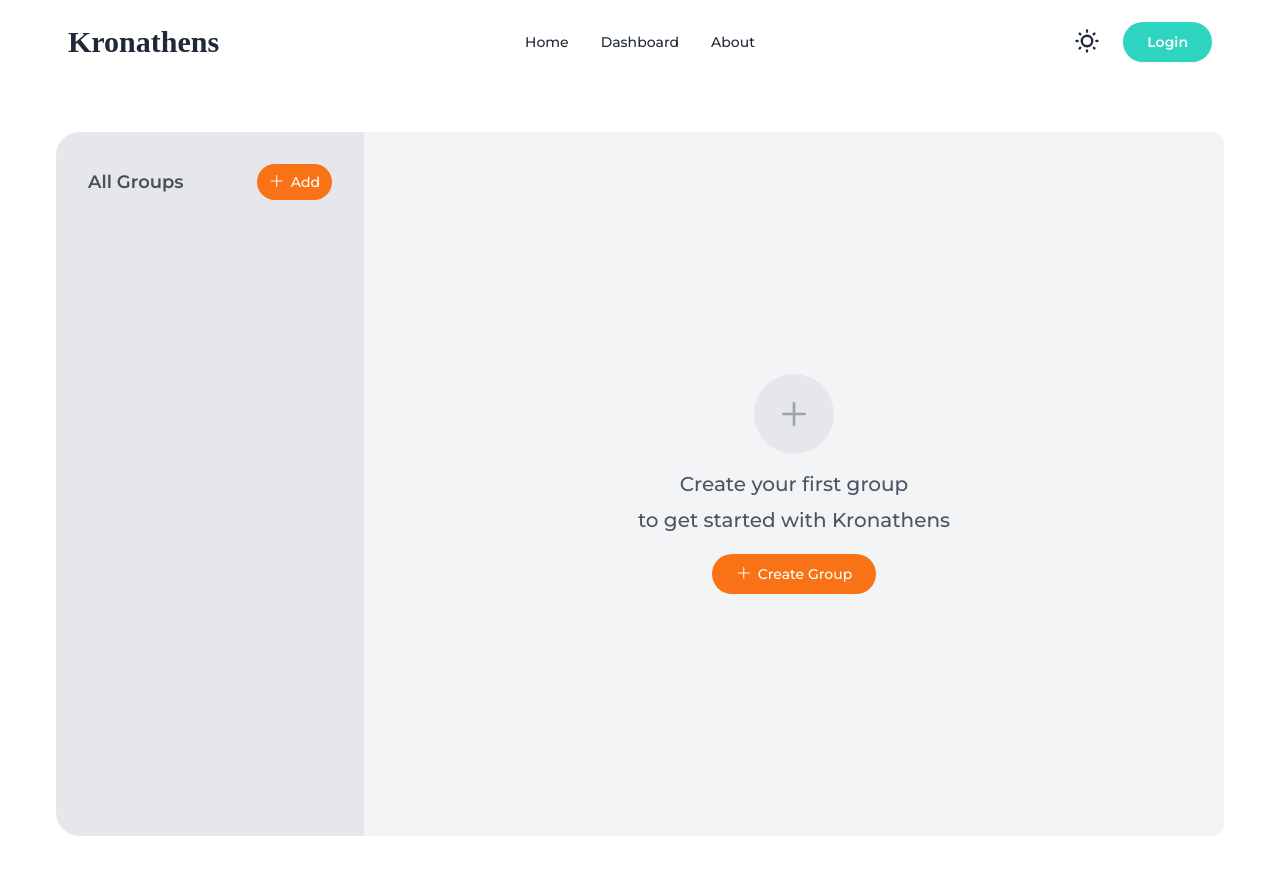
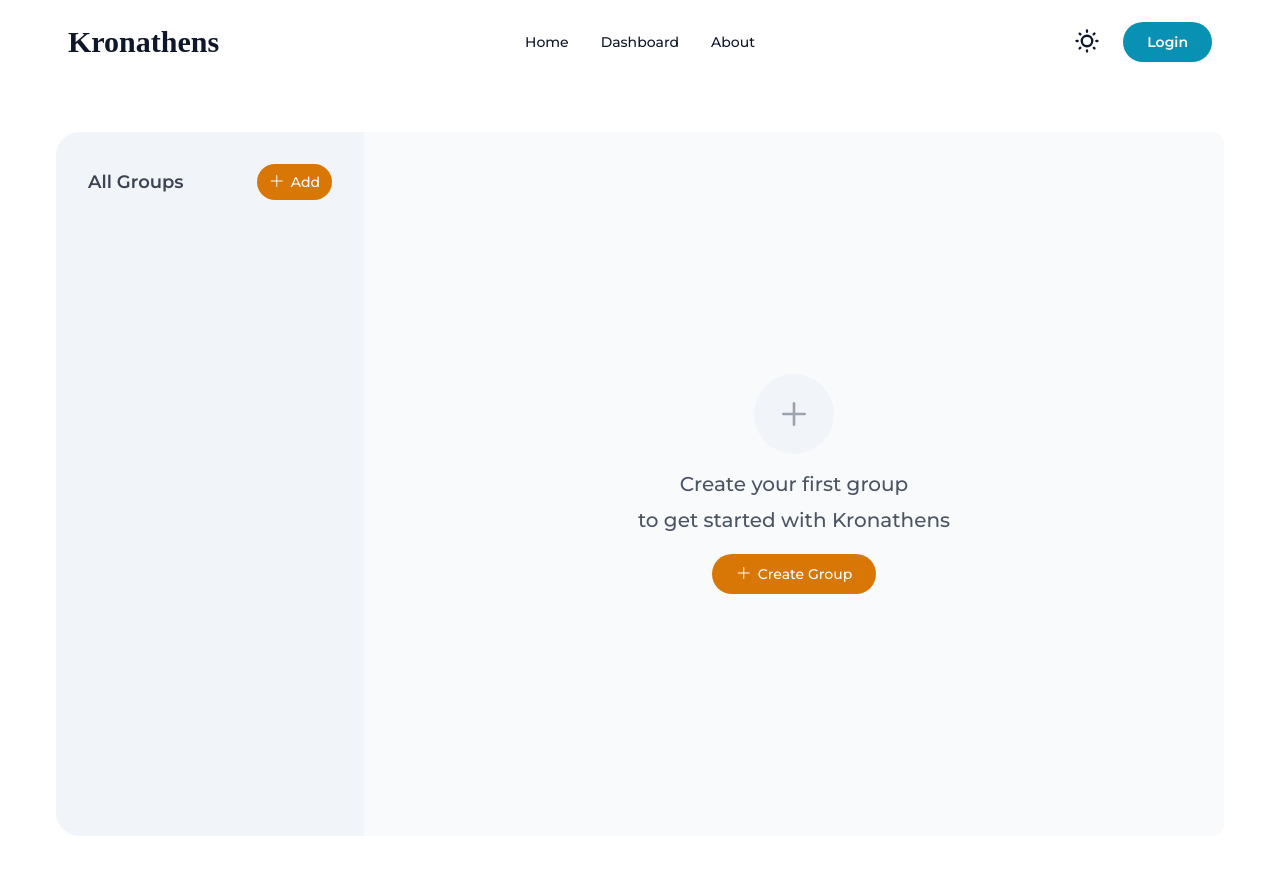
Before and after one commit to ufwjerryvu/PROJECT_Kronathens, a React (Create React App) app in the folder frontend/: page / in a window 1280 px wide. Shown: the top 874 px of the page. Built offline with nearby package versions, Linux system fonts and the light colour scheme; a web font is replaced by a local one.

Commit message:
fix: jump of group selection when new workspace added

```diff
--- a/frontend/src/components/dashboard/Sidebar.tsx
+++ b/frontend/src/components/dashboard/Sidebar.tsx
@@ -71,7 +71,8 @@ const Sidebar: React.FC<SidebarProps> = ({ groups, onAddGroup, onGroupSelect })
             setSelectedGroupId(lastGroup.id || '');
             onGroupSelect(lastGroup.id || '');
         }
-    }, [groups]);
+        /* The dependency was just `groups` now changed to `groups.length` so it doesn't jump. */
+    }, [groups.length]);
 
     /* Checking window size */
     const [showAddLabel, setShowAddLabel] = React.useState(true);
--- a/frontend/src/components/workspace/Workspace.tsx
+++ b/frontend/src/components/workspace/Workspace.tsx
@@ -1,7 +1,6 @@
 import React, { useState, useRef, useEffect } from 'react';
 import { ArrowLeft, X } from 'lucide-react';
 
-import { Group } from '../../interfaces/workspace/Group.tsx';
 import { Task } from '../../interfaces/workspace/Task.tsx';
 import { CardInformation } from '../../interfaces/dashboard/CardInformation';
 
@@ -12,10 +11,10 @@ interface WorkspaceProps {
     card: CardInformation | null;
 }
 
-/* Main workspace component for managing task groups and individual tasks with progress tracking */
+/* Main workspace component for managing task tasks and individual tasks with progress tracking */
 const Workspace = ({ isOpen, onClose, card }: WorkspaceProps) => {
-    /* Stores all task groups and their tasks */
-    const [groups, setGroups] = useState<Group[]>([]);
+    /* Stores all task tasks and their subtasks */
+    const [tasks, setTasks] = useState<Task[]>([]);
 
     /* Tracks currently edited item's ID */
     const [editingId, setEditingId] = useState<string | null>(null);
@@ -26,73 +25,73 @@ const Workspace = ({ isOpen, onClose, card }: WorkspaceProps) => {
     /* Reference for auto-focusing input fields */
     const inputRef = useRef<HTMLInputElement>(null);
 
-    /* Toggles completion status of a specific task within a group */
-    const toggleTask = (groupId: string, taskId: string) => {
-        setGroups(groups.map(group =>
-            group.id === groupId
+    /* Toggles completion status of a specific task within a Task */
+    const toggleTask = (TaskId: string, taskId: string) => {
+        setTasks(tasks.map(Task =>
+            Task.id === TaskId
                 ? {
-                    ...group,
-                    tasks: group.tasks.map(task =>
+                    ...Task,
+                    tasks: Task.tasks.map(task =>
                         task.id === taskId
                             ? { ...task, completed: !task.completed }
                             : task
                     )
                 }
-                : group
+                : Task
         ));
     };
 
-    /* Creates a new empty task group and enters edit mode */
-    const addGroup = () => {
+    /* Creates a new empty task Task and enters edit mode */
+    const addTask = () => {
         const id = Date.now().toString();
-        const newGroup: Group = {
+        const newTask: Task = {
             id,
             name: '',
             tasks: []
         };
-        setGroups([...groups, newGroup]);
+        setTasks([...tasks, newTask]);
         setEditingId(id);
         setNewName('');
     };
 
-    /* Adds a new task to specified group and enters edit mode */
-    const addTask = (groupId: string) => {
+    /* Adds a new task to specified Task and enters edit mode */
+    const addItem = (TaskId: string) => {
         const id = Date.now().toString();
-        setGroups(groups.map(group =>
-            group.id === groupId
+        setTasks(tasks.map(Task =>
+            Task.id === TaskId
                 ? {
-                    ...group,
-                    tasks: [...group.tasks, {
+                    ...Task,
+                    tasks: [...Task.tasks, {
                         id,
                         text: '',
                         completed: false,
                         weight: 1
                     }]
                 }
-                : group
+                : Task
         ));
         setEditingId(id);
         setNewName('');
     };
 
-    /* Removes specified group and all its tasks */
-    const removeGroup = (groupId: string) => {
-        setGroups(groups.filter(group => group.id !== groupId));
+    /* Removes specified Task and all its tasks */
+    const removeTask = (TaskId: string) => {
+        setTasks(tasks.filter(Task => Task.id !== TaskId));
     };
 
-    /* Removes a specific task from its parent group */
-    const removeTask = (groupId: string, taskId: string) => {
-        setGroups(groups.map(group =>
-            group.id === groupId
+    /* Removes a specific task from its parent Task */
+    const removeItem = (TaskId: string, taskId: string) => {
+        setTasks(tasks.map(Task =>
+            Task.id === TaskId
                 ? {
-                    ...group,
-                    tasks: group.tasks.filter(task => task.id !== taskId)
+                    ...Task,
+                    tasks: Task.tasks.filter(task => task.id !== taskId)
                 }
-                : group
+                : Task
         ));
     };
 
-    /* Initiates edit mode for a group or task */
+    /* Initiates edit mode for a Task or task */
     const startEdit = (id: string, currentName: string) => {
         setEditingId(id);
         setNewName(currentName);
@@ -105,14 +104,14 @@ const Workspace = ({ isOpen, onClose, card }: WorkspaceProps) => {
 
     /* Saves current edit and creates new item - used for quick sequential additions */
     const saveCurrentAndAddNew = (editId: string, text: string) => {
-        setGroups(prevGroups => {
-            const updatedGroups = prevGroups.map(group => {
-                if (group.id === editId) {
-                    return { ...group, name: text || 'New Task' };
+        setTasks(prevTasks => {
+            const updatedTasks = prevTasks.map(Task => {
+                if (Task.id === editId) {
+                    return { ...Task, name: text || 'New Task' };
                 }
                 return {
-                    ...group,
-                    tasks: group.tasks.map(task =>
+                    ...Task,
+                    tasks: Task.tasks.map(task =>
                         task.id === editId
                             ? { ...task, text: text || 'New Item' }
                             : task
@@ -120,13 +119,13 @@ const Workspace = ({ isOpen, onClose, card }: WorkspaceProps) => {
                 };
             });
 
-            /* Check if editing task within group or group itself */
-            const group = updatedGroups.find(g => g.tasks.some(t => t.id === editId));
+            /* Check if editing task within Task or Task itself */
+            const Task = updatedTasks.find(g => g.tasks.some(t => t.id === editId));
 
-            if (group) {
+            if (Task) {
                 const newId = Date.now().toString();
-                return updatedGroups.map(g =>
-                    g.id === group.id
+                return updatedTasks.map(g =>
+                    g.id === Task.id
                         ? {
                             ...g,
                             tasks: [...g.tasks, { id: newId, text: '', completed: false, weight: 1 }]
@@ -136,7 +135,7 @@ const Workspace = ({ isOpen, onClose, card }: WorkspaceProps) => {
             }
 
             const newId = Date.now().toString();
-            return [...updatedGroups, { id: newId, name: '', tasks: [] }];
+            return [...updatedTasks, { id: newId, name: '', tasks: [] }];
         });
 
         setTimeout(() => {
@@ -156,14 +155,14 @@ const Workspace = ({ isOpen, onClose, card }: WorkspaceProps) => {
             const currentValue = newName.trim();
             const newId = Date.now().toString();
 
-            setGroups(prevGroups => {
-                const updatedGroups = prevGroups.map(group => {
-                    if (group.id === editingId) {
-                        return { ...group, name: currentValue || 'New Task' };
+            setTasks(prevTasks => {
+                const updatedTasks = prevTasks.map(Task => {
+                    if (Task.id === editingId) {
+                        return { ...Task, name: currentValue || 'New Task' };
                     }
                     return {
-                        ...group,
-                        tasks: group.tasks.map(task =>
+                        ...Task,
+                        tasks: Task.tasks.map(task =>
                             task.id === editingId
                                 ? { ...task, text: currentValue || 'New Item' }
                                 : task
@@ -171,11 +170,11 @@ const Workspace = ({ isOpen, onClose, card }: WorkspaceProps) => {
                     };
                 });
 
-                const group = updatedGroups.find(g => g.tasks.some(t => t.id === editingId));
+                const Task = updatedTasks.find(g => g.tasks.some(t => t.id === editingId));
 
-                if (group) {
-                    return updatedGroups.map(g =>
-                        g.id === group.id
+                if (Task) {
+                    return updatedTasks.map(g =>
+                        g.id === Task.id
                             ? {
                                 ...g,
                                 tasks: [...g.tasks, { id: newId, text: '', completed: false, weight: 1 }]
@@ -184,7 +183,7 @@ const Workspace = ({ isOpen, onClose, card }: WorkspaceProps) => {
                     );
                 }
 
-                return [...updatedGroups, { id: newId, name: '', tasks: [] }];
+                return [...updatedTasks, { id: newId, name: '', tasks: [] }];
             });
 
             setEditingId(newId);
@@ -197,13 +196,13 @@ const Workspace = ({ isOpen, onClose, card }: WorkspaceProps) => {
         if (!editingId) return;
 
         const value = newName.trim();
-        setGroups(groups.map(group => {
-            if (group.id === editingId) {
-                return { ...group, name: value || 'New Task' };
+        setTasks(tasks.map(Task => {
+            if (Task.id === editingId) {
+                return { ...Task, name: value || 'New Task' };
             }
             return {
-                ...group,
-                tasks: group.tasks.map(task =>
+                ...Task,
+                tasks: Task.tasks.map(task =>
                     task.id === editingId
                         ? { ...task, text: value || 'New Item' }
                         : task
@@ -223,10 +222,10 @@ const Workspace = ({ isOpen, onClose, card }: WorkspaceProps) => {
     }, [editingId]);
 
     /* Calculate completion statistics based on task weights */
-    const totalWeight = groups.reduce((acc, group) =>
-        acc + group.tasks.reduce((sum, task) => sum + task.weight, 0), 0);
-    const completedWeight = groups.reduce((acc, group) =>
-        acc + group.tasks.filter(t => t.completed).reduce((sum, task) => sum + task.weight, 0), 0);
+    const totalWeight = tasks.reduce((acc, Task) =>
+        acc + Task.tasks.reduce((sum, task) => sum + task.weight, 0), 0);
+    const completedWeight = tasks.reduce((acc, Task) =>
+        acc + Task.tasks.filter(t => t.completed).reduce((sum, task) => sum + task.weight, 0), 0);
     const completionPercentage = totalWeight ? Math.round((completedWeight / totalWeight) * 100) : 0;
 
     return (
@@ -262,13 +261,13 @@ const Workspace = ({ isOpen, onClose, card }: WorkspaceProps) => {
                             <div className="text-xs mt-1">{completionPercentage}% Complete</div>
                         </div>
 
-                        {/* Task groups section */}
+                        {/* Task tasks section */}
                         <div className="space-y-4">
-                            {groups.map(group => (
-                                <div key={group.id} className="space-y-2">
-                                    {/* Group header with edit/remove controls */}
+                            {tasks.map(Task => (
+                                <div key={Task.id} className="space-y-2">
+                                    {/* Task header with edit/remove controls */}
                                     <div className="flex items-center justify-between pl-2 mb-2">
-                                        {editingId === group.id ? (
+                                        {editingId === Task.id ? (
                                             <input
                                                 ref={inputRef}
                                                 type="text"
@@ -282,13 +281,13 @@ const Workspace = ({ isOpen, onClose, card }: WorkspaceProps) => {
                                         ) : (
                                             <div
                                                 className="text-lg font-medium cursor-pointer break-words"
-                                                onClick={() => startEdit(group.id, group.name)}
+                                                onClick={() => startEdit(Task.id, Task.name)}
                                             >
-                                                {group.name}
+                                                {Task.name}
                                             </div>
                                         )}
                                         <button
-                                            onClick={() => removeGroup(group.id)}
+                                            onClick={() => removeTask(Task.id)}
                                             className="p-1 hover:text-red-500 transition-colors"
                                         >
                                             <X size={14} />
@@ -296,7 +295,7 @@ const Workspace = ({ isOpen, onClose, card }: WorkspaceProps) => {
                                     </div>
 
                                     {/* Tasks list with completion toggles and weight controls */}
-                                    {group.tasks.map(task => (
+                                    {Task.tasks.map(task => (
                                         <div
                                             key={task.id}
                                             className="group"
@@ -307,7 +306,7 @@ const Workspace = ({ isOpen, onClose, card }: WorkspaceProps) => {
                                                             ? 'bg-green-500'
                                                             : 'border-2 border-base-300'
                                                         } flex items-center justify-center transition-colors duration-200`}
-                                                    onClick={() => toggleTask(group.id, task.id)}
+                                                    onClick={() => toggleTask(Task.id, task.id)}
                                                 >
                                                     {task.completed && (
                                                         <svg className="w-3 h-3 text-white" viewBox="0 0 24 24" fill="none" stroke="currentColor">
@@ -339,8 +338,8 @@ const Workspace = ({ isOpen, onClose, card }: WorkspaceProps) => {
                                                 )}
                                                 <div className="flex items-center gap-1">
                                                     <button
-                                                        onClick={() => setGroups(groups.map(g =>
-                                                            g.id === group.id
+                                                        onClick={() => setTasks(tasks.map(g =>
+                                                            g.id === Task.id
                                                                 ? {
                                                                     ...g,
                                                                     tasks: g.tasks.map(t =>
@@ -357,8 +356,8 @@ const Workspace = ({ isOpen, onClose, card }: WorkspaceProps) => {
                                                     </button>
                                                     <span className="text-xs w-6 text-center">{task.weight}</span>
                                                     <button
-                                                        onClick={() => setGroups(groups.map(g =>
-                                                            g.id === group.id
+                                                        onClick={() => setTasks(tasks.map(g =>
+                                                            g.id === Task.id
                                                                 ? {
                                                                     ...g,
                                                                     tasks: g.tasks.map(t =>
@@ -374,7 +373,7 @@ const Workspace = ({ isOpen, onClose, card }: WorkspaceProps) => {
                                                         +
                                                     </button>
                                                     <button
-                                                        onClick={() => removeTask(group.id, task.id)}
+                                                        onClick={() => removeItem(Task.id, task.id)}
                                                         className="opacity-0 group-hover:opacity-100 transition-opacity p-1 hover:text-red-500 transition-colors"
                                                     >
                                                         <X size={14} />
@@ -386,7 +385,7 @@ const Workspace = ({ isOpen, onClose, card }: WorkspaceProps) => {
 
                                     {/* Add new task button */}
                                     <button
-                                        onClick={() => addTask(group.id)}
+                                        onClick={() => addItem(Task.id)}
                                         className="w-full text-left py-1.5 pl-16 text-xs text-base-content/50 hover:bg-base-300/20 rounded-lg"
                                     >
                                         + Add item
@@ -395,9 +394,9 @@ const Workspace = ({ isOpen, onClose, card }: WorkspaceProps) => {
                             ))}
                         </div>
 
-                        {/* Add new group button */}
+                        {/* Add new Task button */}
                         <button
-                            onClick={addGroup}
+                            onClick={addTask}
                             className="w-full text-left py-1.5 pl-2 text-xs text-base-content/50 hover:bg-base-300/20 rounded-lg"
                         >
                             + Add Task
--- a/frontend/src/interfaces/dashboard/CardInformation.ts
+++ b/frontend/src/interfaces/dashboard/CardInformation.ts
@@ -1,3 +1,5 @@
+import { Task } from '../../interfaces/workspace/Task.tsx';
+
 export interface CardInformation {
     id: number,
     title: string,
@@ -5,4 +7,5 @@ export interface CardInformation {
     dateModified: Date,
     completionPercentage: number,
     taskCount: number
+    tasks: Task[]
 };
--- a/frontend/tailwind.config.js
+++ b/frontend/tailwind.config.js
@@ -35,34 +35,65 @@ module.exports = {
       {
         light: {
           ...require("daisyui/src/theming/themes")["light"],
-          primary: "#2dd4bf",           // Teal 400
+          // Primary: Rich teal - modern, professional, versatile
+          primary: "#0891b2",           // Cyan 600 - balanced saturation for good visibility
           "primary-content": "#ffffff",
-          secondary: "#f97316",         // Orange 500
+          "primary-focus": "#0e7490",   // Cyan 700 - deeper for focus states
+          "primary-light": "#cffafe",   // Cyan 100 - subtle background
+
+          // Secondary: Warm amber - energetic complement to teal
+          secondary: "#d97706",         // Amber 600 - rich amber for strong accents
           "secondary-content": "#ffffff",
-          "secondary-focus": "#ea580c", // Orange 600
-          "secondary-light": "#ffedd5", // Orange 100
-          accent: "#06b6d4",           // Cyan 500
-          neutral: "#6b7280",        // Using gray-500 color
+          "secondary-focus": "#b45309", // Amber 700 - deeper for focus
+          "secondary-light": "#fef3c7", // Amber 100 - subtle background
+
+          // Accent: Soft purple - distinctive without overwhelming
+          accent: "#7c3aed",           // Violet 600 - vivid but not harsh
+          "accent-content": "#ffffff",
+          "accent-focus": "#6d28d9",    // Violet 700 - deeper for focus
+          "accent-light": "#ede9fe",    // Violet 100 - subtle background
+
+          // Neutral: Slate tones - sophisticated gray with subtle blue undertones
+          neutral: "#475569",           // Slate 600 - perfect contrast for text
           "neutral-content": "#ffffff",
+          "neutral-focus": "#334155",    // Slate 700 - deeper for focus
+
+          // Base colors: Clean with subtle depth variations
           "base-100": "#ffffff",
-          "base-200": "#f3f4f6",
-          "base-300": "#e5e7eb",
+          "base-200": "#f8fafc",        // Slate 50 - more refined differentiation
+          "base-300": "#f1f5f9",        // Slate 100 - subtle differentiation
+          "base-content": "#0f172a",    // Slate 900 - ideal text contrast
         },
         dark: {
           ...require("daisyui/src/theming/themes")["dark"],
-          primary: "#5eead4",           // Teal 300
-          "primary-content": "#134e4a", // Teal 900
-          secondary: "#fb923c",         // Orange 400
-          "secondary-content": "#431407", // Orange 950
-          "secondary-focus": "#f97316", // Orange 500
-          "secondary-light": "#7c2d12", // Orange 900
-          accent: "#22d3ee",           // Cyan 400
-          neutral: "#1f2937",          // Gray 800
-          neutral: "#6b7280",        // Using gray-500 color
-          "neutral-content": "#ffffff",
-          "base-100": "#111827",       // Gray 900
-          "base-200": "#1f2937",       // Gray 800
-          "base-300": "#374151",       // Gray 700
+          // Primary: Brighter teal for dark mode visibility
+          primary: "#22d3ee",           // Cyan 400 - vibrant for dark backgrounds
+          "primary-content": "#164e63", // Cyan 900 - dark text on light buttons
+          "primary-focus": "#06b6d4",   // Cyan 500 - focus state
+          "primary-light": "#155e75",   // Cyan 800 - subtle backgrounds
+
+          // Secondary: Bright amber for contrast against dark backgrounds
+          secondary: "#f59e0b",         // Amber 500 - vibrant but not harsh
+          "secondary-content": "#78350f", // Amber 900 - dark text on light buttons
+          "secondary-focus": "#d97706", // Amber 600 - focus state
+          "secondary-light": "#92400e", // Amber 800 - subtle backgrounds
+
+          // Accent: Brighter violet for visibility in dark mode
+          accent: "#8b5cf6",           // Violet 500 - rich accent
+          "accent-content": "#4c1d95",  // Violet 900 - dark text on light buttons
+          "accent-focus": "#7c3aed",    // Violet 600 - focus state
+          "accent-light": "#6d28d9",    // Violet 700 - subtle backgrounds
+
+          // Neutral: Lighter grays for better visibility
+          neutral: "#94a3b8",          // Slate 400 - optimal contrast for dark mode
+          "neutral-content": "#0f172a", // Slate 900 - text color
+          "neutral-focus": "#cbd5e1",   // Slate 300 - focus state
+
+          // Base colors: Rich dark theme with subtle blue undertones
+          "base-100": "#0f172a",       // Slate 900 - rich dark background
+          "base-200": "#1e293b",       // Slate 800 - subtly lighter
+          "base-300": "#334155",       // Slate 700 - for elevation
+          "base-content": "#f1f5f9",   // Slate 100 - crisp text contrast
         }
       }
     ]
```
Also changed, not shown: frontend/src/components/dashboard/Box.tsx (+7 -3 lines), frontend/src/interfaces/workspace/Group.tsx (deleted, +0 -8 lines), frontend/src/interfaces/workspace/Subtask.tsx (added, +7 -0 lines), frontend/src/interfaces/workspace/Task.tsx (+5 -4 lines).
